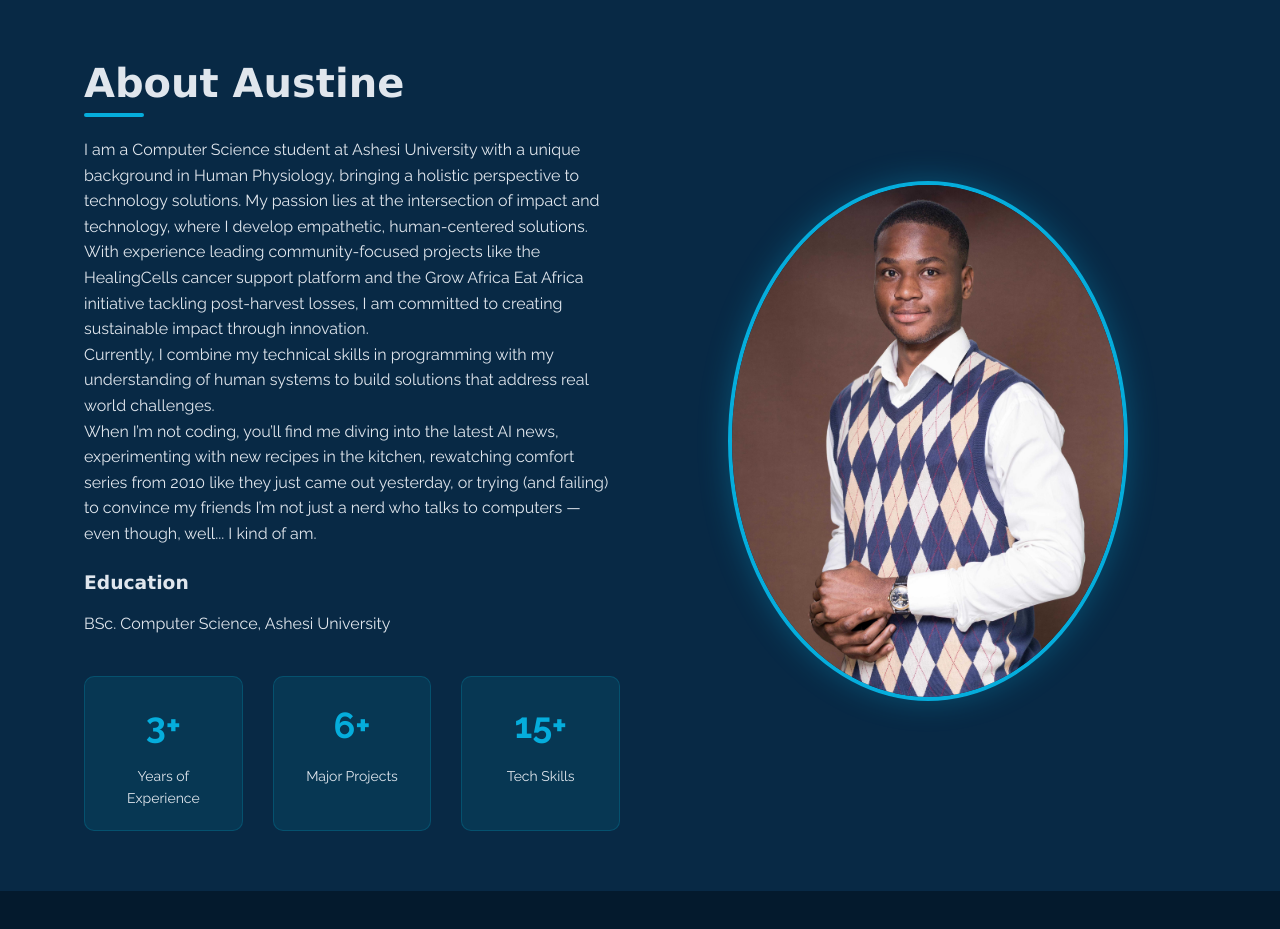
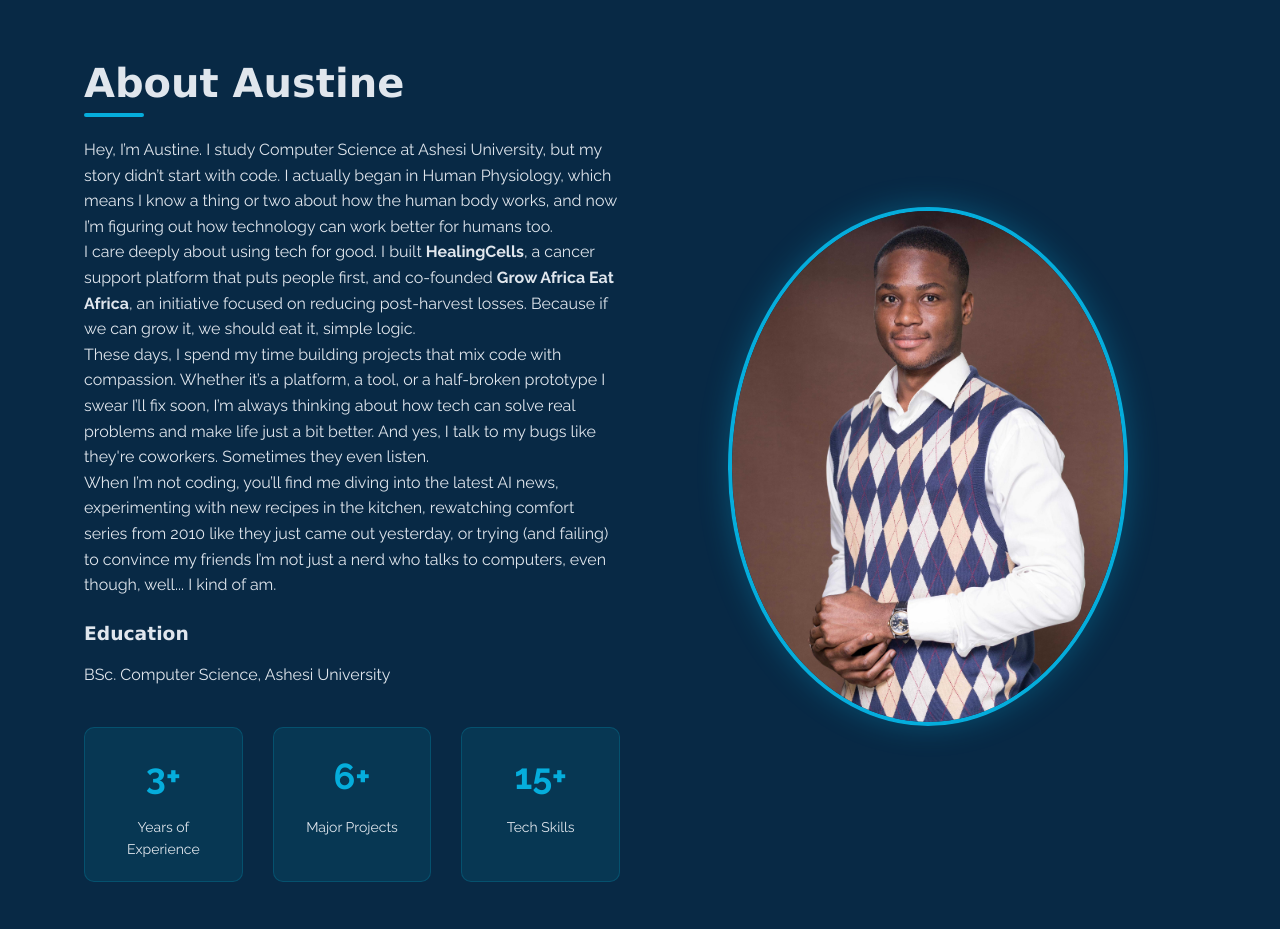
Before and after one commit to alotanna/Portfolio, a plain HTML site: page index.html in a window 1280 px wide. Shown: the part 801-1730 px from the top of the page. Drawn offline with nearby package versions, Linux system fonts and the light colour scheme.

Commit message:
updated about me section

```diff
--- a/index.html
+++ b/index.html
@@ -57,10 +57,13 @@
             <div class="about-content">
                 <div class="about-text">
                     <h2 class="section-title">About Austine</h2>
-                    <p>I am a Computer Science student at Ashesi University with a unique background in Human Physiology, bringing a holistic perspective to technology solutions. My passion lies at the intersection of impact and technology, where I develop empathetic, human-centered solutions.</p>
-                    <p>With experience leading community-focused projects like the HealingCells cancer support platform and the Grow Africa Eat Africa initiative tackling post-harvest losses, I am committed to creating sustainable impact through innovation.</p>
-                    <p>Currently, I combine my technical skills in programming with my understanding of human systems to build solutions that address real world challenges.</p>
-                    <p>When I’m not coding, you’ll find me diving into the latest AI news, experimenting with new recipes in the kitchen, rewatching comfort series from 2010 like they just came out yesterday, or trying (and failing) to convince my friends I’m not just a nerd who talks to computers — even though, well... I kind of am.</p>
+              <p>Hey, I’m Austine. I study Computer Science at Ashesi University, but my story didn’t start with code. I actually began in Human Physiology, which means I know a thing or two about how the human body works, and now I’m figuring out how technology can work better for humans too.</p>
+
+              <p>I care deeply about using tech for good. I built <strong>HealingCells</strong>, a cancer support platform that puts people first, and co-founded <strong>Grow Africa Eat Africa</strong>, an initiative focused on reducing post-harvest losses. Because if we can grow it, we should eat it, simple logic.</p>
+
+              <p>These days, I spend my time building projects that mix code with compassion. Whether it’s a platform, a tool, or a half-broken prototype I swear I’ll fix soon, I’m always thinking about how tech can solve real problems and make life just a bit better. And yes, I talk to my bugs like they're coworkers. Sometimes they even listen.</p>
+
+              <p>When I’m not coding, you’ll find me diving into the latest AI news, experimenting with new recipes in the kitchen, rewatching comfort series from 2010 like they just came out yesterday, or trying (and failing) to convince my friends I’m not just a nerd who talks to computers, even though, well... I kind of am.</p>
 
                     <div class="about-stats">
                         <br>
```
